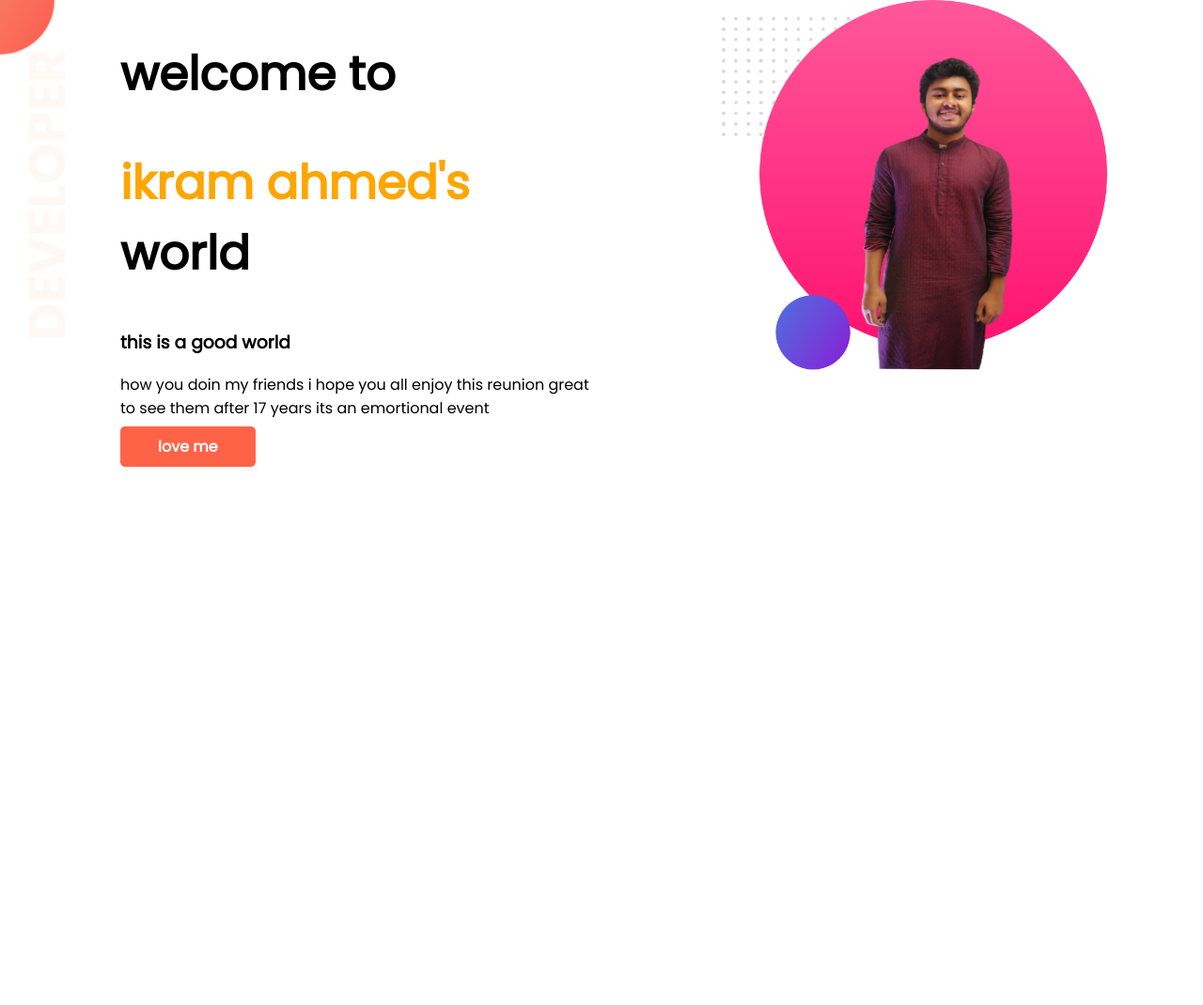
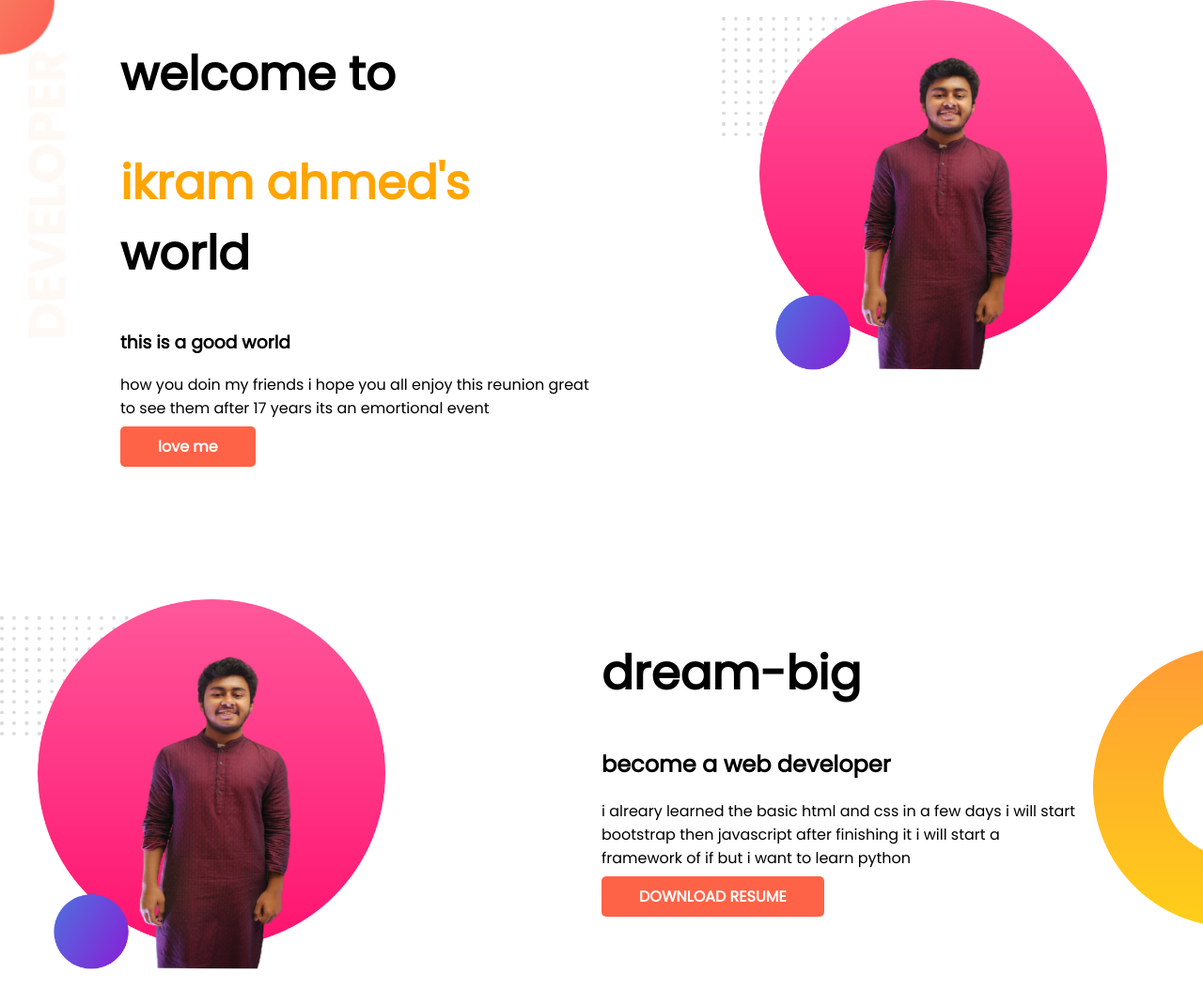
Before and after one commit to Markidemha/my-third, a plain HTML site: page index.html in a window 1280 px wide. Shown: the whole page at 94% size. Before the commit the page ends 800 px from the top, so only its background shows below. Drawn offline with Linux system fonts and the light colour scheme.

Commit message:
dream big

```diff
--- a/index.html
+++ b/index.html
@@ -26,8 +26,19 @@
         <img src="images/my-bg2.png" alt="">
     </div>
 </section>
+<section class="dream-big">
+<div class="width">
+    <img src="images/my-bg2.png" alt="">
+</div>
+<div class="width">
+    <h1>dream-big</h1>
+    <h2>become a web developer</h2>
+    <p>i alreary learned the basic html and css in a few days i will start bootstrap then javascript after finishing it i will start a framework of if but i want to learn python </p>
+    <a class="link-button" target="_blank" href="">DOWNLOAD RESUME</a>
 
 
+</div>
+</section>
 
 </body>
 </html>
--- a/style.css
+++ b/style.css
@@ -10,6 +10,7 @@ h1{
 }
 section{
     display: flex;
+    margin-bottom: 150px;
 }
 .half-width{
     width:50%;
@@ -30,3 +31,16 @@ section{
     background-image: url(images/top-banner.png);
     background-repeat: no-repeat;
 }
+.width{
+    width: 50%;
+    padding-right: 10%;
+}
+.width img{width: 80%;
+
+}
+.dream-big{
+    background-image: url(images/dream-bg.png);
+    background-repeat: no-repeat;
+    background-position: right;
+
+}
```
